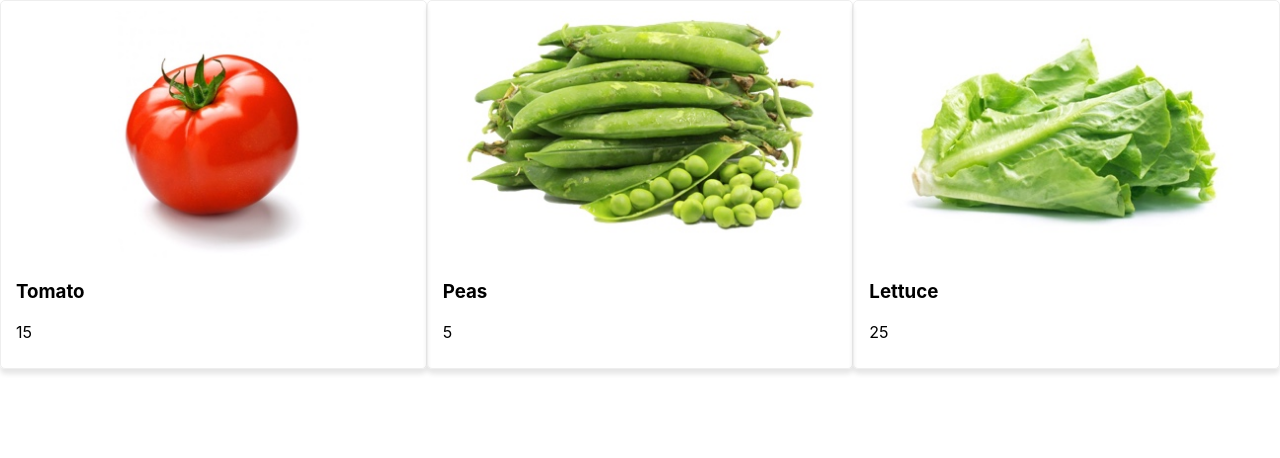
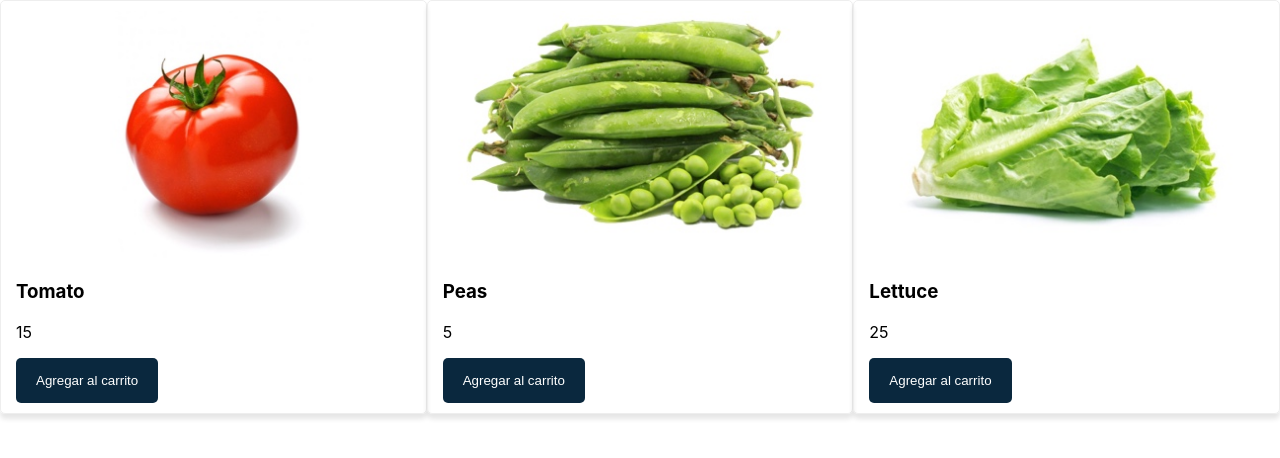
Before and after one commit to luisrmrz16/shopping-cart, a React (Create React App) app: page / in a window 1280 px wide. Shown: the top 458 px of the page. Built offline with nearby package versions, Linux system fonts and the light colour scheme.

Commit message:
Añadi el boton agregar al carrito

```diff
--- /dev/null
+++ b/src/components/Button.js
@@ -0,0 +1,22 @@
+import { Component } from 'react';
+
+const styles = {
+  button: {
+    backgroundColor: '#0A283E',
+    color: '#FFF',
+    padding: '15px 20px',
+    border: 'none',
+    borderRadius: '5px',
+    cursor: 'pointer',
+  }
+}
+
+class Button extends Component {
+  render() {
+    return (
+      <button style={styles.button} {...this.props} />
+    )
+  }
+}
+
+export default Button;
--- a/src/components/Product.js
+++ b/src/components/Product.js
@@ -1,4 +1,5 @@
 import { Component } from 'react';
+import Button from './Button';
 
 const styles = {
   product: {
@@ -15,12 +16,15 @@
 
 class Product extends Component {
   render() {
-    const {product} = this.props;
+    const {product, agregarAlCarro} = this.props;
     return (
       <div style={styles.product}>
         <img style={styles.img} alt={product.img} src={product.img} />
         <h3>{product.name}</h3>
         <p>{product.price}</p>
+        <Button onClick={() => agregarAlCarro(product)}>
+          Agregar al carrito
+        </Button>
       </div>
     )
   }
```
